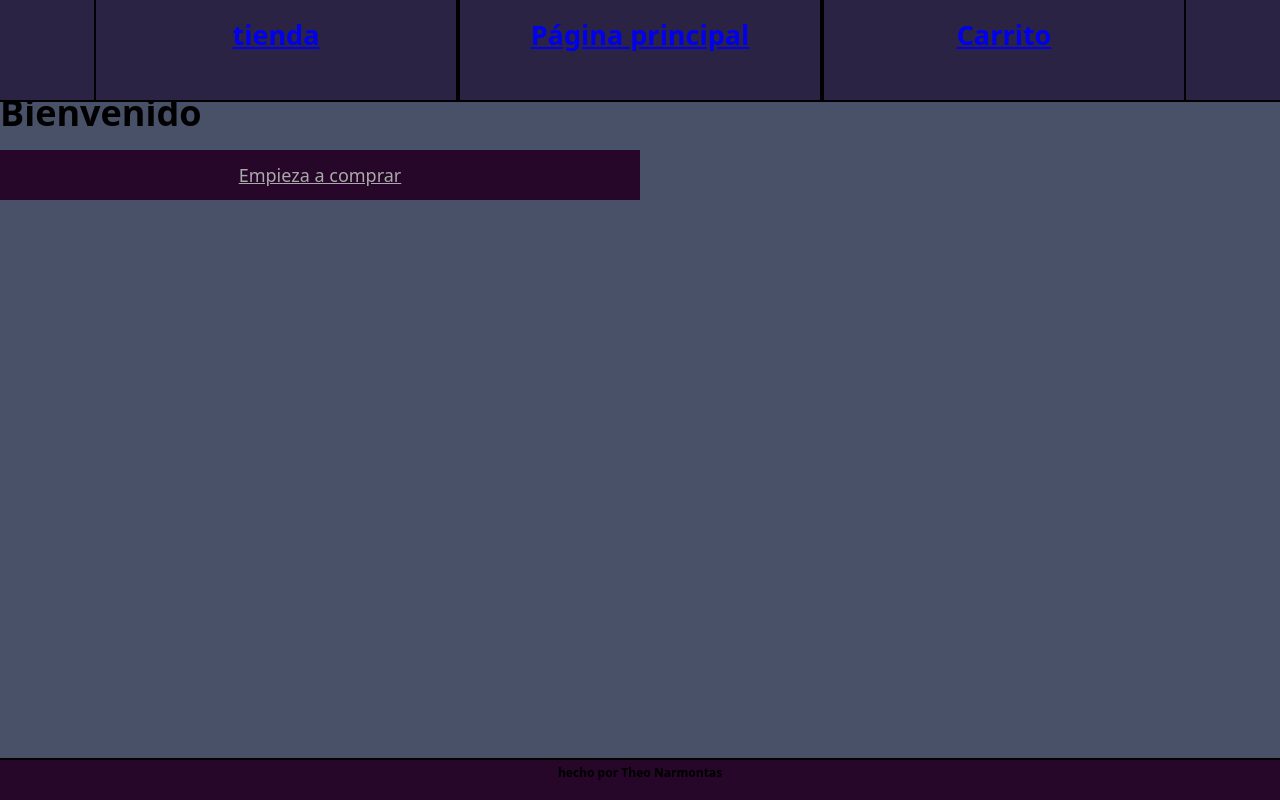
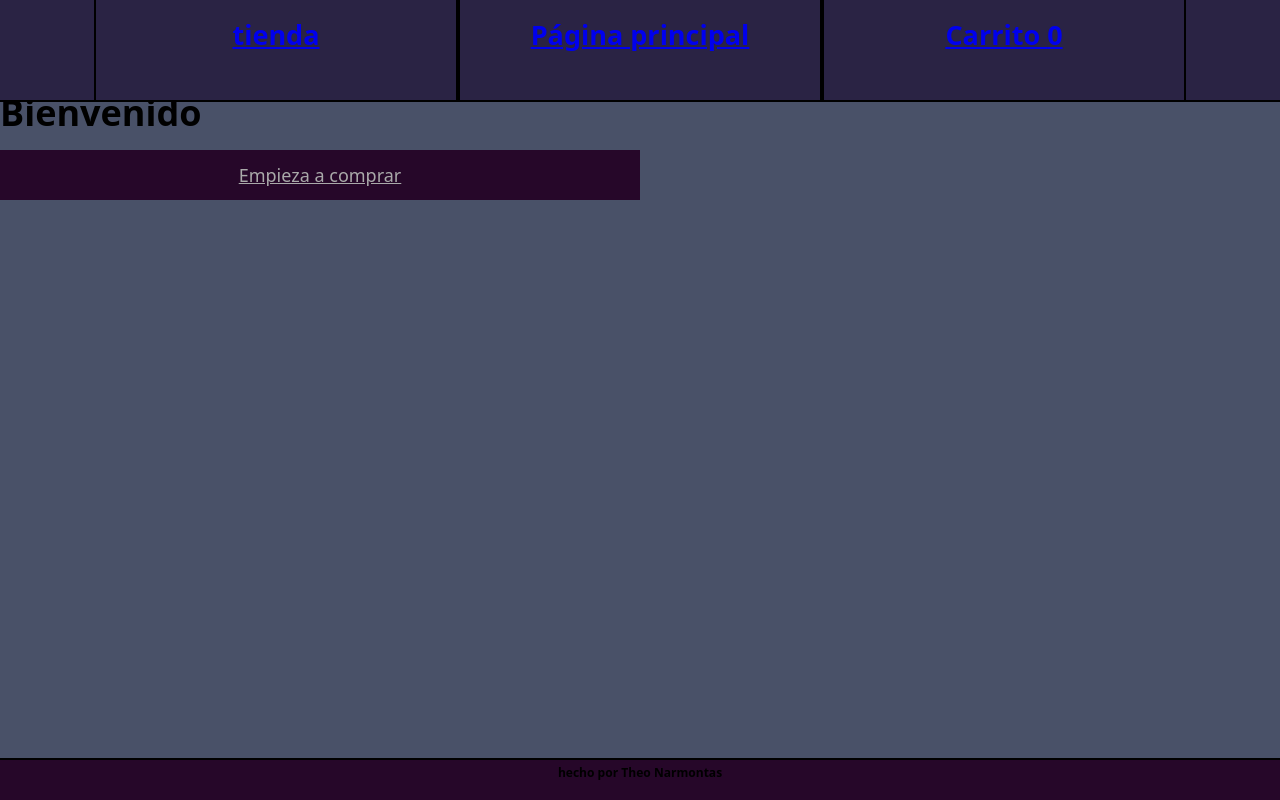
Before and after one commit to TheoTheNarmon/ShoesStore, a React (Vite) app: page / in a window 1280 px wide. Built offline with nearby package versions, Linux system fonts and the light colour scheme.

Commit message:
el carrito funciona

```diff
--- a/src/components/cartItem/cartItem.jsx
+++ b/src/components/cartItem/cartItem.jsx
@@ -1,4 +1,5 @@
 import './cartItem.css'
+import { useCart } from '../../context/cartContext';
 
 function CartItem({item}){
 
@@ -8,8 +9,9 @@ function CartItem({item}){
             <div className='cart-name'>
                 <h4>{item.name}</h4>
                 <h4>{item.brand}</h4>
+                <h4>{item.quantity}</h4>
             </div>
-            <div className='cart-price'><h3>${item.price}</h3></div>
+            <div className='cart-price'><h3>${item.price * item.quantity}</h3></div>
         </div>
     )
 }
--- a/src/components/head/head.jsx
+++ b/src/components/head/head.jsx
@@ -1,7 +1,12 @@
 import { Link } from 'react-router-dom'
+import { useCart } from '../../context/cartContext';
 import './head.css'
 
 function Head(){
+
+    const { getCartQuantity } = useCart();
+    const totalItems = getCartQuantity();
+
     return(
         <div className='header'>
             <Link to='/shop' className='header-link-container'>
@@ -11,7 +16,7 @@ function Head(){
                 <h2 >Página principal</h2>
             </Link>
             <Link to='/cart' className='header-link-container'>
-                <h2 >Carrito</h2>
+                <h2 >Carrito {totalItems}</h2>
             </Link>
         </div>
     )
--- a/src/components/item/item.jsx
+++ b/src/components/item/item.jsx
@@ -1,15 +1,22 @@
 import './item.css'
 import { Link } from 'react-router-dom'
+import { useCart } from '../../context/cartContext';
 import Button from '../button/button'
 
 function Item({item}){
+
+    const { addToCart } = useCart();
+
+    const HandleAdd =() =>{
+        addToCart(item, 1)
+    }
 
     return(
         <div to={'/product/' + item.id} className='shop-item'>
             <h2>{item.name}</h2>
             <img className='image' src={item.image}/>
             <p>${item.price}</p>
-            <Button link={'/product/' + item.id} text="compra ahora"></Button>
+            <button onClick={HandleAdd}> COMPRA AHORA </button>
         </div>
     )
 }
--- /dev/null
+++ b/src/context/cartContext.jsx
@@ -0,0 +1,43 @@
+import React, { useState, useContext, createContext } from 'react';
+
+export const CartContext = createContext();
+
+export const useCart = () => {
+    const context = useContext(CartContext);
+        if (!context) {
+            throw new Error('useCart debe ser usado dentro de un CartProvider');
+        }
+    return context;
+};
+
+export const CartProvider = ({ children }) => {
+    const [cart, setCart] = useState([]);
+
+    const addToCart = (product, quantity) => {
+        const itemInCart = cart.find(item => item.id === product.id);
+            if (itemInCart) {
+                const updatedCart = cart.map(item => item.id === product.id? { ...item, quantity: item.quantity + quantity }: item);
+                setCart(updatedCart);
+            } else {
+                setCart(prevCart => [...prevCart, { ...product, quantity }]);
+            }
+        };
+
+    const clearCart = () => {
+        setCart([]);
+    };
+
+    const getCartQuantity = () => {
+        return cart.reduce((acc, item) => acc + item.quantity, 0);
+    };
+
+    const getCartTotal = () => {
+        return cart.reduce((acc, item) => acc + item.price * item.quantity,0);
+    };
+
+    return (
+        <CartContext.Provider value={{ cart, addToCart, clearCart, getCartQuantity, getCartTotal }}>
+            {children}
+        </CartContext.Provider>
+    );
+};
--- a/src/main.jsx
+++ b/src/main.jsx
@@ -2,9 +2,12 @@ import { BrowserRouter } from 'react-router-dom';
 import { createRoot } from 'react-dom/client'
 import './index.css'
 import App from './App'
+import { CartProvider } from './context/cartContext.jsx';
 
 createRoot(document.getElementById('root')).render(
   <BrowserRouter>
-    <App/>
+    <CartProvider>
+      <App/>
+    </CartProvider>
   </BrowserRouter>
 )
--- a/src/pages/cart/cart.jsx
+++ b/src/pages/cart/cart.jsx
@@ -1,12 +1,29 @@
 import CartItem from "../../components/cartItem/cartItem"
+import Button from "../../components/button/button"
+import { useCart } from '../../context/cartContext';
 import './cart.css'
 
-function Cart({items}){
+function Cart(){
+    const { cart, clearCart, getCartTotal } = useCart();
+
+    if (cart.length === 0) {
+        return (
+            <div>
+            <h1>El carrito está vacío</h1>
+            <Button link='/' text='Agrega productos para continuar la compra.'/>
+            </div>
+        );
+    }
+
     return(
-        <div className="cart-container">
-            {items.map(item => (
-                <CartItem key={item.id} item={item}/>
-            ))}
+        <div>
+            <div className="cart-container">
+                {cart.map(item => (
+                    <CartItem key={item.id} item={item}/>
+                ))}
+            </div>
+            <h3>Total a pagar: ${getCartTotal()}</h3>
+            <button onClick={clearCart}>Vaciar Carrito</button>
         </div>
     )
 }
```
